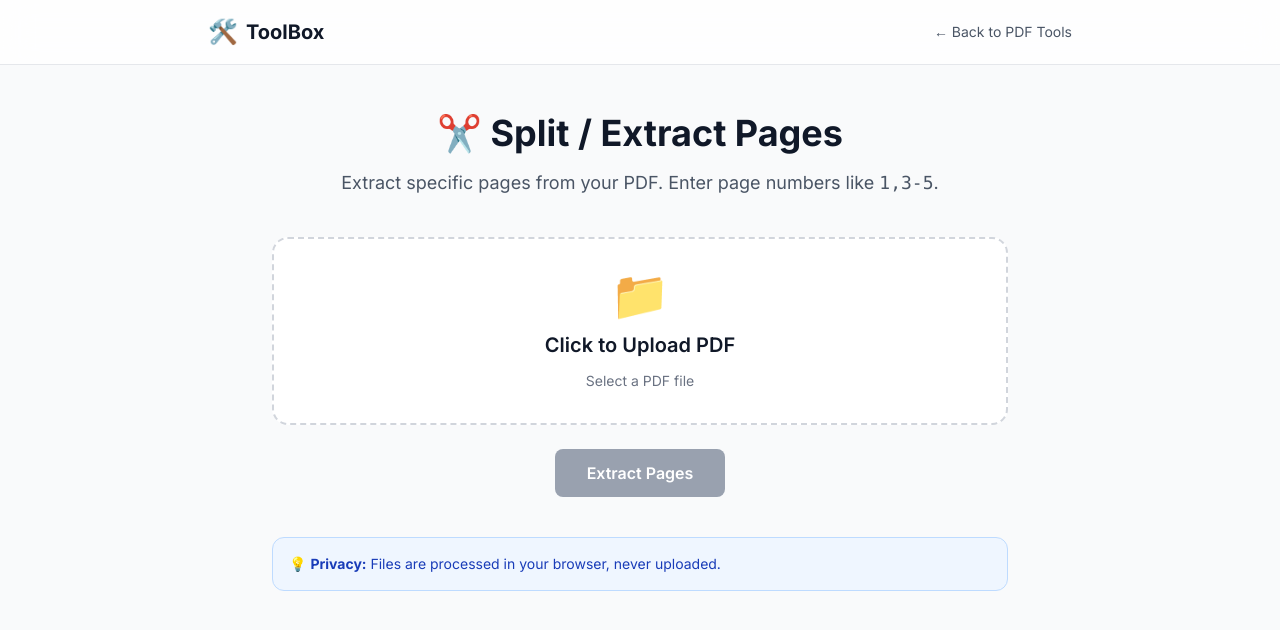
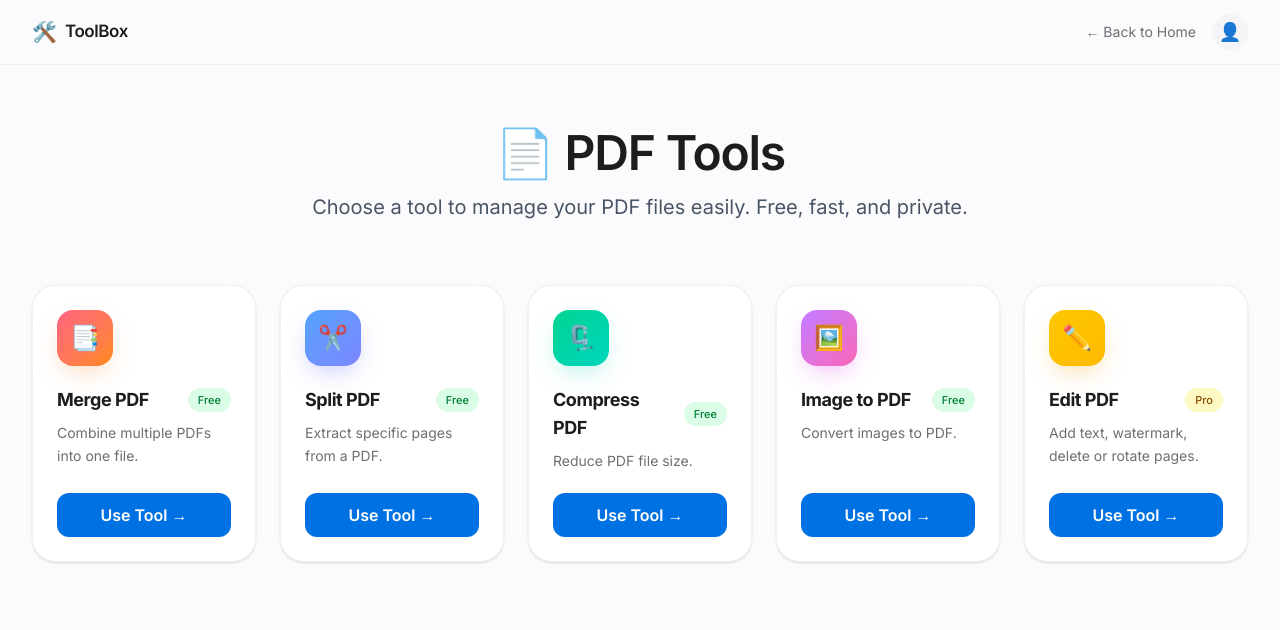
Before and after one commit to Lakhankashyap999/My-toolkit, a Next.js app: page /pdf-tools in a window 1280 px wide. Shown: the top 630 px of the page. Built offline with nearby package versions, Linux system fonts and the light colour scheme.

Commit message:
Updated PDF Tools dashboard with all tools

```diff
--- a/src/app/pdf-tools/page.tsx
+++ b/src/app/pdf-tools/page.tsx
@@ -1,198 +1,129 @@
 // @ts-nocheck
 "use client";
-import { useState, useRef } from "react";
 import Link from "next/link";
-import { PDFDocument } from "pdf-lib";
 
-export default function SplitPdfPage() {
-  const [file, setFile] = useState<File | null>(null);
-  const [pageInput, setPageInput] = useState("");
-  const [isProcessing, setIsProcessing] = useState(false);
-  const [error, setError] = useState("");
-  const [successUrl, setSuccessUrl] = useState<string>("");
-  const [showPopup, setShowPopup] = useState(false);
-  const fileInputRef = useRef<HTMLInputElement>(null);
+const pdfTools = [
+  {
+    id: 1,
+    name: "Merge PDF",
+    icon: "📑",
+    desc: "Combine multiple PDFs into one file.",
+    path: "/pdf-tools/merge",
+    badge: "Free",
+    gradient: "from-rose-400 to-orange-400",
+    glow: "rgba(251,146,60,0.35)",
+  },
+  {
+    id: 2,
+    name: "Split PDF",
+    icon: "✂️",
+    desc: "Extract specific pages from a PDF.",
+    path: "/pdf-tools/split",
+    badge: "Free",
+    gradient: "from-blue-400 to-indigo-400",
+    glow: "rgba(99,102,241,0.35)",
+  },
+  {
+    id: 3,
+    name: "Compress PDF",
+    icon: "🗜️",
+    desc: "Reduce PDF file size.",
+    path: "/pdf-tools/compress",
+    badge: "Free",
+    gradient: "from-emerald-400 to-teal-400",
+    glow: "rgba(45,212,191,0.35)",
+  },
+  {
+    id: 4,
+    name: "Image to PDF",
+    icon: "🖼️",
+    desc: "Convert images to PDF.",
+    path: "/pdf-tools/image-to-pdf",
+    badge: "Free",
+    gradient: "from-purple-400 to-pink-400",
+    glow: "rgba(217,70,239,0.35)",
+  },
+  {
+    id: 5,
+    name: "Edit PDF",
+    icon: "✏️",
+    desc: "Add text, watermark, delete or rotate pages.",
+    path: "/pdf-tools/edit",
+    badge: "Pro",
+    gradient: "from-yellow-400 to-amber-400",
+    glow: "rgba(245,158,11,0.35)",
+  },
+];
 
-  const handleFileChange = (e: React.ChangeEvent<HTMLInputElement>) => {
-    const selected = e.target.files?.[0];
-    if (selected && selected.type === "application/pdf") {
-      setFile(selected);
-      setError("");
-    } else {
-      setFile(null);
-      setError("Please select a valid PDF file.");
-    }
-  };
-
-  const handleExtract = async () => {
-    if (!file) {
-      setError("Please upload a PDF file.");
-      return;
-    }
-    if (!pageInput.trim()) {
-      setError("Please enter page numbers to extract (e.g., 1,3-5).");
-      return;
-    }
-
-    setIsProcessing(true);
-    setError("");
-
-    try {
-      const arrayBuffer = await file.arrayBuffer();
-      const srcPdf = await PDFDocument.load(arrayBuffer, { ignoreEncryption: true });
-      const totalPages = srcPdf.getPageCount();
-
-      // Parse page input
-      const pageNumbers: number[] = [];
-      const parts = pageInput.split(",");
-      for (const part of parts) {
-        const trimmed = part.trim();
-        if (trimmed.includes("-")) {
-          const [startStr, endStr] = trimmed.split("-");
-          const start = parseInt(startStr);
-          const end = parseInt(endStr);
-          if (isNaN(start) || isNaN(end)) {
-            setError("Invalid page range.");
-            return;
-          }
-          for (let i = start; i <= end; i++) pageNumbers.push(i);
-        } else {
-          const page = parseInt(trimmed);
-          if (!isNaN(page)) pageNumbers.push(page);
-        }
-      }
-
-      const uniquePages = [...new Set(pageNumbers)].sort((a, b) => a - b);
-
-      if (uniquePages.some((p) => p < 1 || p > totalPages)) {
-        setError(`Page numbers must be between 1 and ${totalPages}.`);
-        return;
-      }
-
-      const newPdf = await PDFDocument.create();
-      const copiedPages = await newPdf.copyPages(srcPdf, uniquePages.map((p) => p - 1));
-      copiedPages.forEach((page) => newPdf.addPage(page));
-
-      const pdfBytes = await newPdf.save();
-      const blob = new Blob([pdfBytes], { type: "application/pdf" });
-      const url = window.URL.createObjectURL(blob);
-
-      // Auto download
-      const a = document.createElement("a");
-      a.href = url;
-      a.download = "extracted.pdf";
-      document.body.appendChild(a);
-      a.click();
-      document.body.removeChild(a);
-
-      // Show popup
-      setSuccessUrl(url);
-      setShowPopup(true);
-    } catch (err: any) {
-      setError(err.message || "Something went wrong.");
-    } finally {
-      setIsProcessing(false);
-    }
-  };
-
-  const closePopup = () => {
-    setShowPopup(false);
-    if (successUrl) {
-      URL.revokeObjectURL(successUrl);
-      setSuccessUrl("");
-    }
-  };
-
+export default function PdfToolsDashboard() {
   return (
-    <div className="min-h-screen bg-gray-50 dark:bg-gray-950 text-gray-900 dark:text-white">
-      <nav className="sticky top-0 z-50 backdrop-blur-lg bg-white/80 dark:bg-gray-900/80 border-b border-gray-200 dark:border-gray-800">
-        <div className="max-w-4xl mx-auto px-4 h-16 flex items-center justify-between">
-          <Link href="/" className="flex items-center gap-2"><span className="text-2xl">🛠️</span><span className="text-xl font-bold">ToolBox</span></Link>
-          <Link href="/pdf-tools" className="text-sm text-gray-600 hover:text-blue-600">← Back to PDF Tools</Link>
+    <div className="min-h-screen bg-[#fbfbfd] dark:bg-[#040404] text-[#1d1d1f] dark:text-white antialiased">
+      {/* Navbar */}
+      <nav className="sticky top-0 z-50 backdrop-blur-xl bg-[#fbfbfd]/75 dark:bg-[#040404]/75 border-b border-black/5 dark:border-white/10">
+        <div className="max-w-7xl mx-auto px-4 sm:px-6 lg:px-8">
+          <div className="flex justify-between items-center h-16">
+            <a href="/" className="flex items-center gap-2">
+              <span className="text-xl">🛠️</span>
+              <span className="text-[17px] font-semibold tracking-tight">ToolBox</span>
+            </a>
+            <div className="flex items-center gap-4">
+              <a href="/" className="text-sm text-[#6e6e73] hover:text-[#0071e3] dark:hover:text-white transition-colors">
+                ← Back to Home
+              </a>
+              <a href="/account" className="w-9 h-9 rounded-full bg-[#f5f5f7] dark:bg-white/10 flex items-center justify-center text-lg">
+                👤
+              </a>
+            </div>
+          </div>
         </div>
       </nav>
 
-      <div className="max-w-3xl mx-auto px-4 py-12">
-        <div className="text-center mb-10">
-          <h1 className="text-4xl font-bold mb-4">✂️ Split / Extract Pages</h1>
-          <p className="text-gray-600 dark:text-gray-300 text-lg">
-            Extract specific pages from your PDF. Enter page numbers like <code>1,3-5</code>.
+      {/* Content */}
+      <div className="max-w-7xl mx-auto px-4 sm:px-6 lg:px-8 py-12 sm:py-16">
+        <div className="text-center mb-12 sm:mb-16">
+          <h1 className="text-4xl sm:text-5xl font-semibold tracking-tight mb-4">📄 PDF Tools</h1>
+          <p className="text-gray-600 dark:text-gray-300 text-lg sm:text-xl max-w-2xl mx-auto">
+            Choose a tool to manage your PDF files easily. Free, fast, and private.
           </p>
         </div>
 
-        <div className="bg-white dark:bg-gray-800 border-2 border-dashed border-gray-300 dark:border-gray-600 rounded-2xl p-8 text-center mb-6">
-          <input type="file" accept="application/pdf" onChange={handleFileChange} className="hidden" id="pdf-upload" ref={fileInputRef} />
-          <label htmlFor="pdf-upload" className="cursor-pointer flex flex-col items-center gap-3">
-            <span className="text-5xl">📁</span>
-            <span className="text-xl font-semibold">{file ? file.name : "Click to Upload PDF"}</span>
-            <span className="text-sm text-gray-500 dark:text-gray-400">Select a PDF file</span>
-          </label>
-        </div>
-
-        {file && (
-          <div className="bg-white dark:bg-gray-800 rounded-xl p-5 mb-6 shadow-sm">
-            <label className="block text-sm font-medium mb-2">Pages to Extract</label>
-            <input
-              type="text"
-              value={pageInput}
-              onChange={(e) => setPageInput(e.target.value)}
-              placeholder="e.g., 1,3-5"
-              className="w-full px-3 py-2 border border-gray-300 dark:border-gray-600 rounded-lg bg-gray-50 dark:bg-gray-700 text-gray-900 dark:text-white"
-            />
-            <p className="text-xs text-gray-500 dark:text-gray-400 mt-1">Separate pages with commas. Use hyphens for ranges.</p>
-          </div>
-        )}
-
-        {error && <div className="bg-red-50 dark:bg-red-900/20 border border-red-200 dark:border-red-800 text-red-700 dark:text-red-300 rounded-xl p-4 mb-6 text-sm">{error}</div>}
-
-        <div className="flex justify-center">
-          <button
-            onClick={handleExtract}
-            disabled={isProcessing || !file}
-            className="bg-blue-600 hover:bg-blue-700 disabled:bg-gray-400 text-white px-8 py-3 rounded-lg font-semibold transition"
-          >
-            {isProcessing ? "Extracting..." : "Extract Pages"}
-          </button>
-        </div>
-
-        <div className="mt-10 bg-blue-50 dark:bg-blue-900/20 border border-blue-200 dark:border-blue-800 rounded-xl p-4 text-sm text-blue-800 dark:text-blue-200">
-          💡 <strong>Privacy:</strong> Files are processed in your browser, never uploaded.
+        <div className="grid grid-cols-1 sm:grid-cols-2 lg:grid-cols-3 xl:grid-cols-5 gap-5 sm:gap-6">
+          {pdfTools.map((tool) => (
+            <div
+              key={tool.id}
+              className="group relative bg-white dark:bg-[#111113] rounded-3xl border border-black/5 dark:border-white/10 p-6 flex flex-col shadow-sm hover:shadow-xl hover:-translate-y-1 transition-all duration-300"
+            >
+              <div
+                className={`w-14 h-14 rounded-2xl bg-gradient-to-br ${tool.gradient} flex items-center justify-center text-2xl mb-5`}
+                style={{ boxShadow: `0 10px 24px -6px ${tool.glow}` }}
+              >
+                {tool.icon}
+              </div>
+              <div className="flex items-center justify-between mb-2 gap-2">
+                <h3 className="text-lg font-bold tracking-tight">{tool.name}</h3>
+                <span
+                  className={`text-[11px] px-2.5 py-1 rounded-full font-medium whitespace-nowrap ${
+                    tool.badge === "Pro"
+                      ? "bg-yellow-100 text-yellow-800 dark:bg-yellow-500/10 dark:text-yellow-300"
+                      : "bg-green-100 text-green-700 dark:bg-green-500/10 dark:text-green-300"
+                  }`}
+                >
+                  {tool.badge}
+                </span>
+              </div>
+              <p className="text-[#6e6e73] dark:text-white/60 text-sm mb-5 flex-grow leading-relaxed">
+                {tool.desc}
+              </p>
+              <Link
+                href={tool.path}
+                className="inline-block bg-[#0071e3] hover:bg-[#0077ED] text-white text-center py-2.5 rounded-xl font-semibold transition-colors"
+              >
+                Use Tool →
+              </Link>
+            </div>
+          ))}
         </div>
       </div>
-
-      {/* Success Popup */}
-      {showPopup && (
-        <div className="fixed inset-0 z-50 flex items-center justify-center p-4 bg-black/50 backdrop-blur-sm">
-          <div className="bg-white dark:bg-gray-800 rounded-2xl p-8 max-w-sm w-full shadow-2xl text-center">
-            <div className="text-5xl mb-4">✅</div>
-            <h2 className="text-2xl font-bold mb-2">Extraction Complete!</h2>
-            <p className="text-gray-600 dark:text-gray-300 mb-6">Your PDF pages are ready.</p>
-            <div className="flex flex-col gap-3">
-              <a
-                href={successUrl}
-                target="_blank"
-                rel="noopener noreferrer"
-                className="block w-full bg-blue-600 hover:bg-blue-700 text-white py-3 rounded-lg font-semibold transition"
-              >
-                Open PDF
-              </a>
-              <a
-                href={successUrl}
-                download="extracted.pdf"
-                className="block w-full bg-gray-100 dark:bg-gray-700 hover:bg-gray-200 dark:hover:bg-gray-600 text-gray-900 dark:text-white py-3 rounded-lg font-semibold transition"
-              >
-                Download Again
-              </a>
-              <button
-                onClick={closePopup}
-                className="w-full bg-gray-200 dark:bg-gray-700 hover:bg-gray-300 dark:hover:bg-gray-600 text-gray-900 dark:text-white py-3 rounded-lg font-semibold transition"
-              >
-                Close
-              </button>
-            </div>
-          </div>
-        </div>
-      )}
     </div>
   );
 }
```
